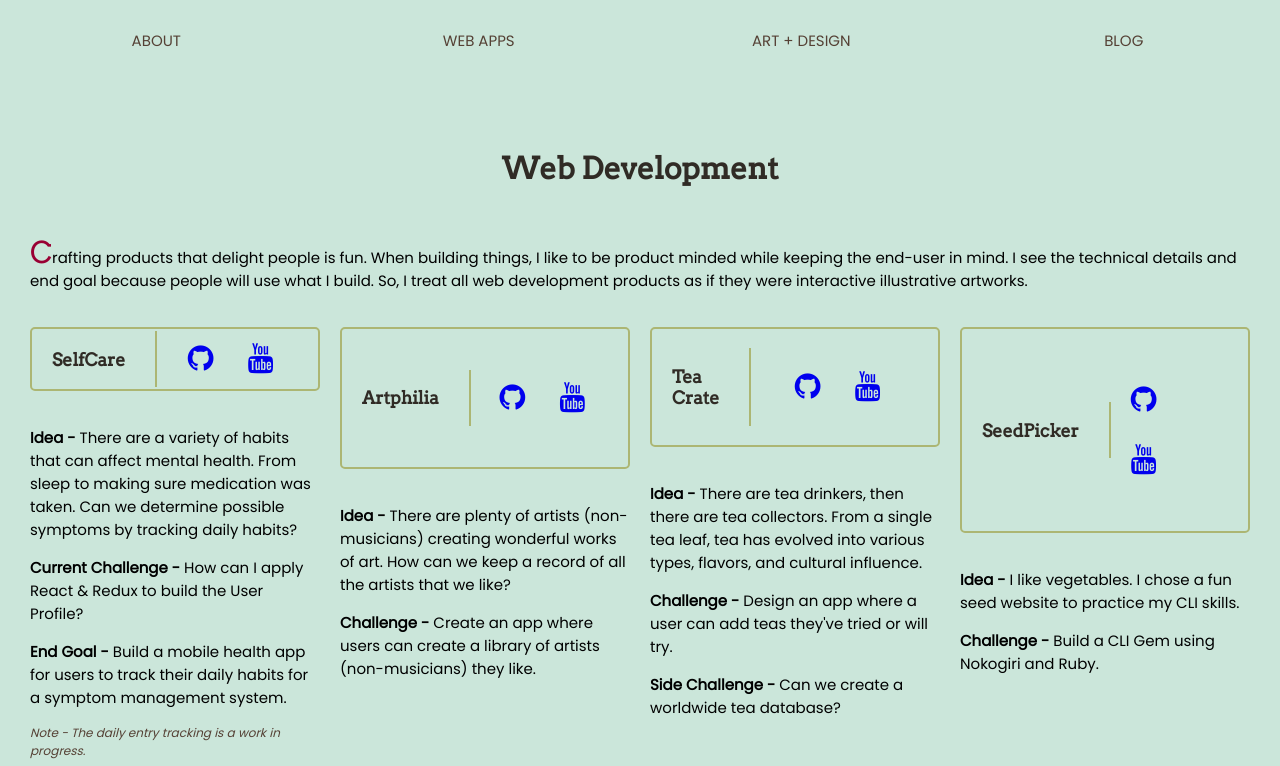
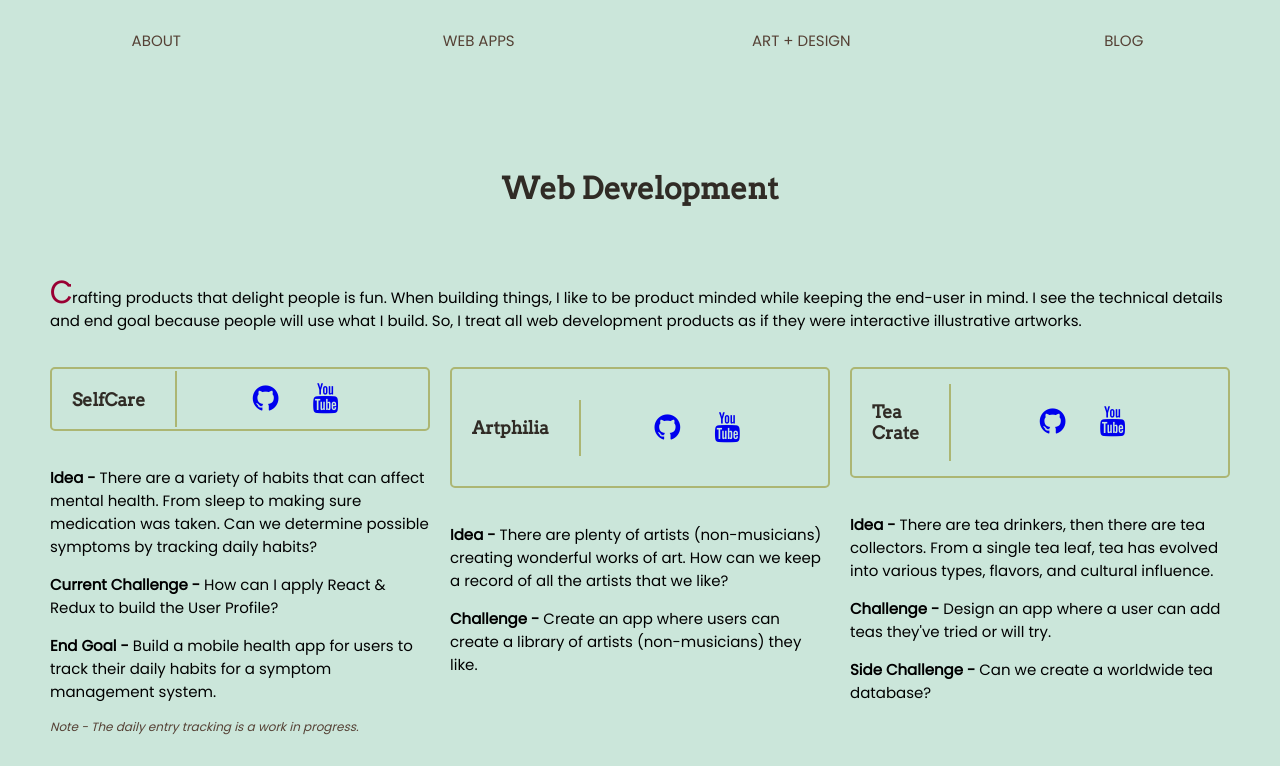
Before and after one commit to christinetran825/tofukid-website, a React (Create React App) app: page /web_development in a window 1280 px wide. Shown: the top 766 px of the page. Built offline with nearby package versions, Linux system fonts and the light colour scheme.

Commit message:
updated css for media querie

```diff
--- a/src/App.css
+++ b/src/App.css
@@ -161,6 +161,12 @@ nav a {
   line-height: 20px;
 }
 
+/* .page-work {
+  display: grid;
+  grid-gap: 20px;
+  grid-template-columns:  repeat(auto-fit, minmax(150px, 1fr));
+} */
+
 .illustrations,
 .books,
 .brands,
@@ -227,20 +233,10 @@ p.notes {
   grid-column: 1 / -1;
 }
 
-.illustration,
-.book,
-.brand {
-  grid-template-areas:
-    "title"
-    "details"
-    "images";
-}
-
 .illustration .title,
 .book .title,
 .brand .title {
   text-align: center;
-  /* border: none; */
 }
 
 .illustration .project-name,
@@ -277,10 +273,82 @@ p.notes {
       "ft   ft   ft";
   }
 
+  footer {
+    padding: 0 50px;
+  }
+
+  .container {
+    padding: 50px;
+  }
+
   .copyright {
     grid-column: 6 / -1;
   }
 
+  .blurb {
+    padding-top: 20px;
+  }
+
+  .experience {
+    display: grid;
+    grid-gap: 10px;
+    grid-template-columns: repeat(auto-fit, minmax(150px, 1fr));
+    align-items: center;
+    text-align: center;
+  }
+
+  .projects {
+    display: grid;
+    grid-gap: 20px;
+    grid-template-columns:  repeat(auto-fit, minmax(300px, 1fr));
+  }
+
+  .illustrations,
+  .books,
+  .brands {
+    display: grid;
+    grid-gap: 20px;
+    grid-template-columns:  repeat(auto-fit, minmax(330px, 1fr));
+  }
+
+  .project .title {
+    grid-column: 1 / -1;
+  }
+
+  .illustration,
+  .brand,
+  .project {
+    display: grid;
+    grid-gap: 20px;
+    grid-template-columns: repeat(auto-fit, minmax(250px, 1fr));
+  }
+
+  .brand {
+    grid-auto-rows: minmax(50px, auto);
+  }
+
+  .brand .details {
+    grid-column: 1 / 2;
+  }
+
+  .brand .images {
+    grid-column: 2 / -1;
+    grid-row: 1 / -1;
+  }
+
+  .details p {
+    grid-column: 1 / -1;
+  }
+
+  .images {
+    grid-column: 1 / -1;
+    display: grid;
+    grid-gap: 20px;
+  }
+
+  .images img {
+    width: 100%;
+  }
 
 }
 
--- a/src/components/Branding.js
+++ b/src/components/Branding.js
@@ -30,8 +30,8 @@ class Branding extends Component {
           </div>
           <div className="images">
             <img src="../images/cynergy-rgb-03.jpg" alt="cynergy logo" />
-            <img alt=" "/>
-            <img alt=" "/>
+            <img alt=""/>
+            <img alt=""/>
           </div>
         </div>
         <div className="brand">
```
